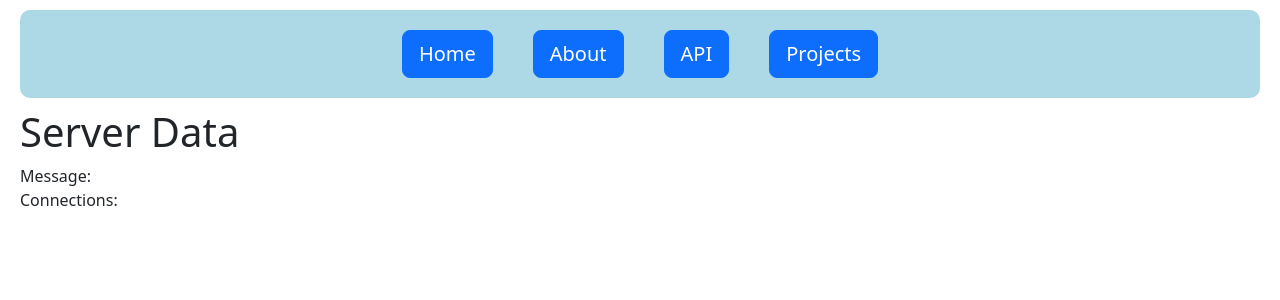
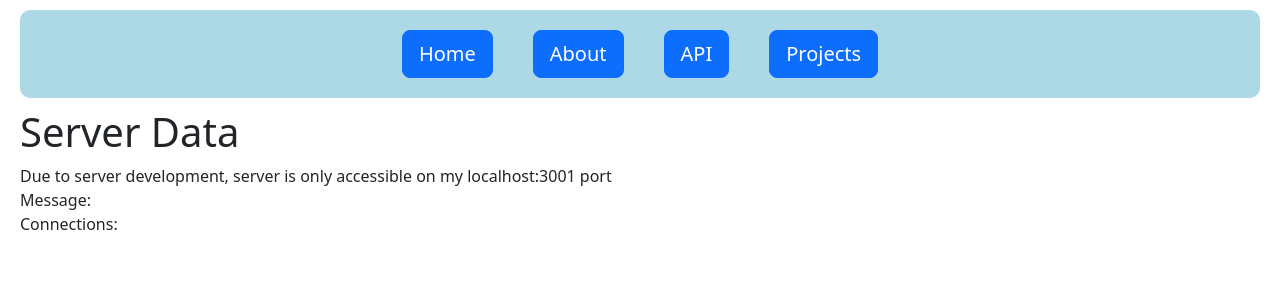
Before and after one commit to geodude3/iiksreactframework, a React (Create React App) app: page /api in a window 1280 px wide. Shown: the top 300 px of the page. Built offline with nearby package versions, Linux system fonts and the light colour scheme; no server answers.

Commit message:
added server message

```diff
--- a/src/pages/Api.js
+++ b/src/pages/Api.js
@@ -22,6 +22,7 @@ function Api() {
     return(
         <React.Fragment>
             <h1>Server Data</h1>
+            <div>Due to server development, server is only accessible on my localhost:3001 port</div>
             <div>
                 Message: {data}
             </div>
```
